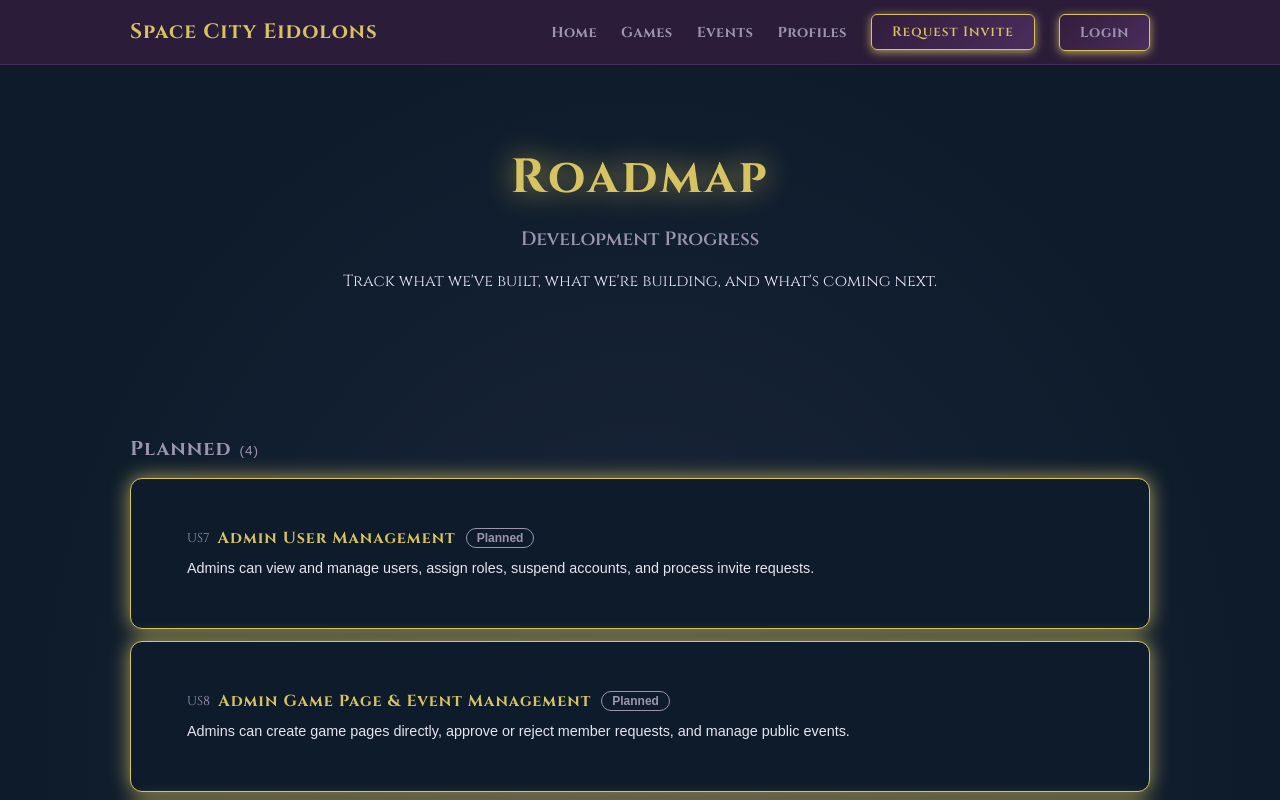
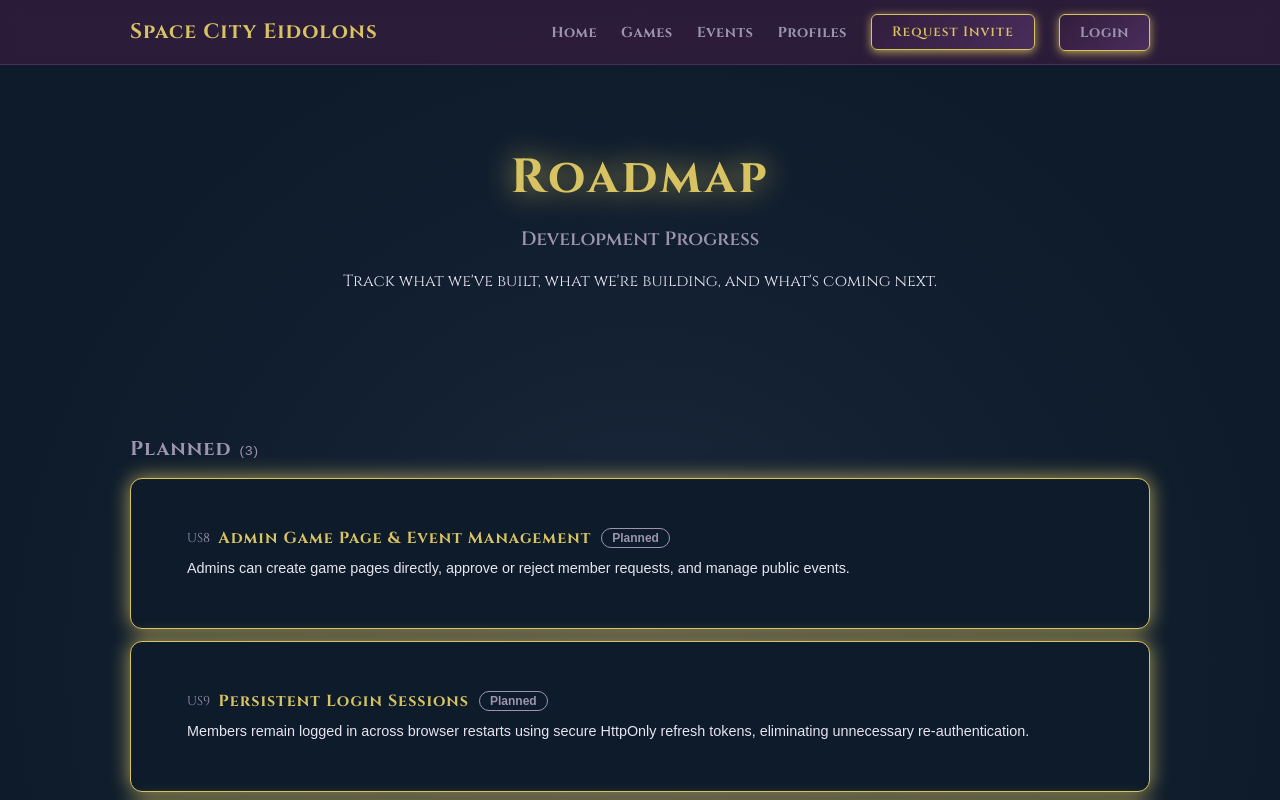
Before and after one commit to Kdhalbert/spacecityeidolons-website, a React (Vite) app: page /roadmap in a window 1280 px wide. Shown: the top 800 px of the page. Built offline with nearby package versions, Linux system fonts and the light colour scheme; no server answers.

Commit message:
chore(roadmap): mark US7 as completed after merge

```diff
--- a/src/data/roadmap.ts
+++ b/src/data/roadmap.ts
@@ -86,7 +86,8 @@ export const roadmapStories: RoadmapStory[] = [
     description:
       'Admins can view and manage users, assign roles, suspend accounts, and process invite requests.',
     priority: 'P5',
-    status: 'planned',
+    status: 'completed',
+    pr: 51,
     phase: 8,
   },
   {
```
